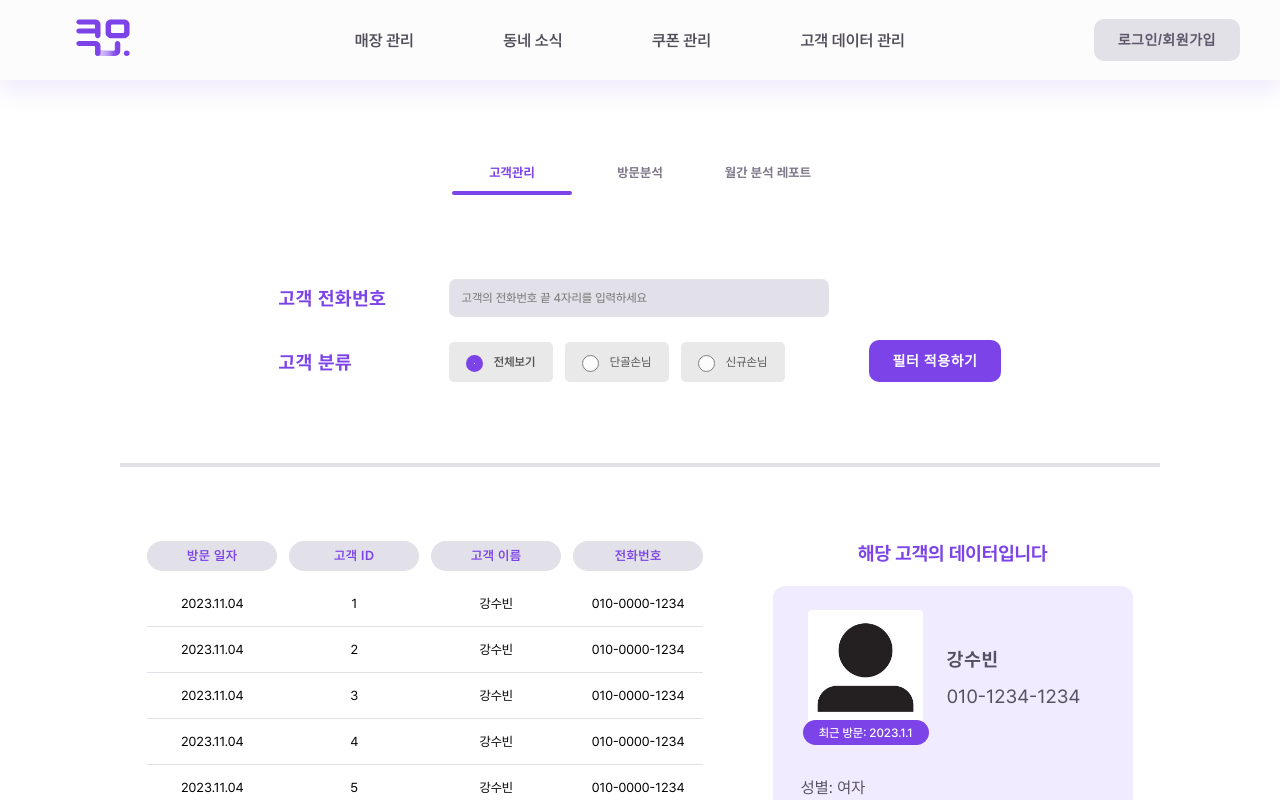
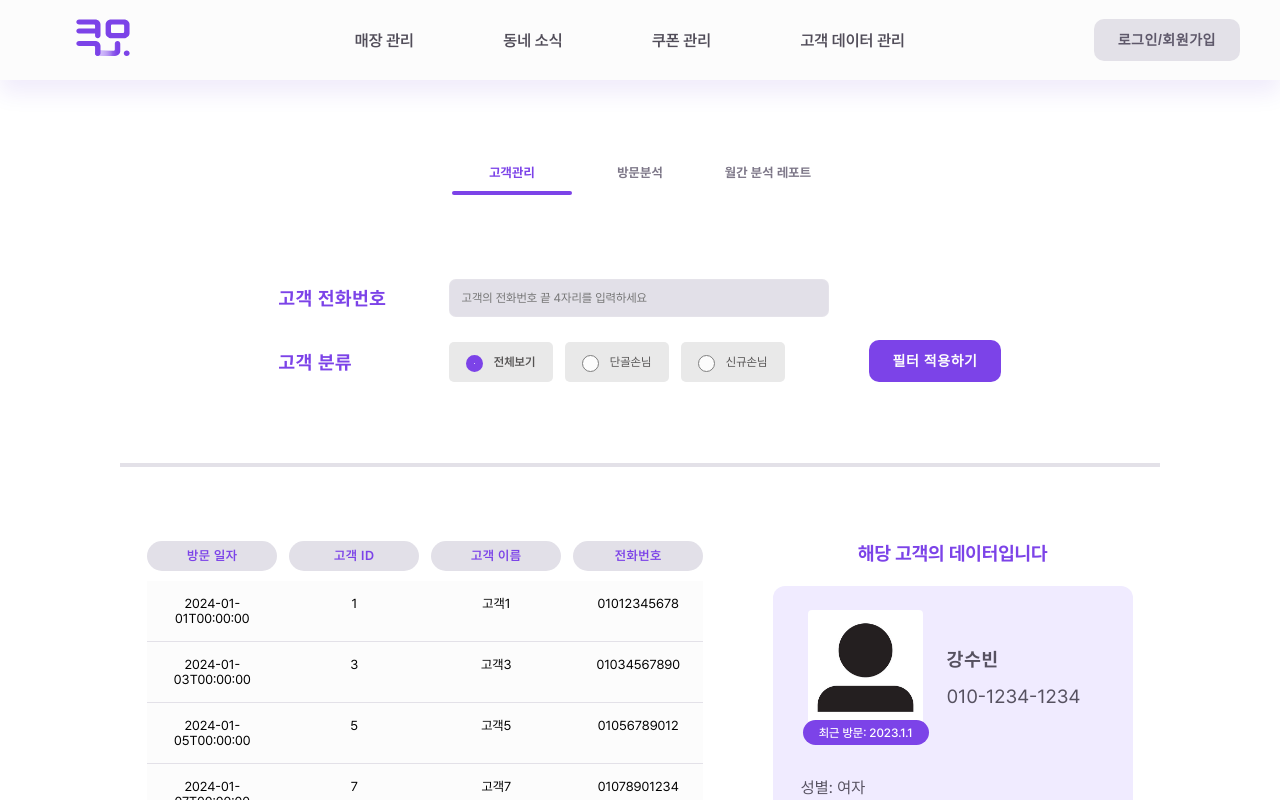
Before and after one commit to UMC-5th-Coumo/Coumo_Web, a React (Create React App) app: page /customer/manage in a window 1280 px wide. Shown: the top 800 px of the page. Built offline with nearby package versions, Linux system fonts and the light colour scheme.

Commit message:
[Redux/#76]: 고객 데이터 redux 연동

```diff
--- a/src/components/admin/customer/customerManage/CustomerList.jsx
+++ b/src/components/admin/customer/customerManage/CustomerList.jsx
@@ -2,7 +2,7 @@ import React from 'react';
 import styled from 'styled-components';
 import { COLORS } from '../../../../styles/theme';
 
-function CustomerList() {
+function CustomerList({ customerData, selected, setSelected }) {
   return (
     <Container>
       <Columns>
@@ -12,13 +12,17 @@ function CustomerList() {
         <Column>전화번호</Column>
       </Columns>
       <Customers>
-        {customerDummyData.map((data) => {
+        {customerData.map((data) => {
           return (
-            <Customer key={data.id}>
-              <span>{data.visitDate}</span>
+            <Customer
+              key={data.id}
+              selected={selected === data.id}
+              onClick={() => setSelected(data.id)}
+            >
+              <span>{data.updatedAt}</span>
               <span>{data.id}</span>
               <span>{data.name}</span>
-              <span>{data.number}</span>
+              <span>{data.phone}</span>
             </Customer>
           );
         })}
@@ -74,6 +78,8 @@ const Customer = styled.div`
   gap: 12px;
   border-bottom: 1px solid #e3e1e8;
   cursor: pointer;
+  background-color: ${(props) =>
+    props.selected ? COLORS.card_lightpurple : COLORS.white};
 
   &:hover {
     background-color: ${COLORS.card_lightpurple};
@@ -86,123 +92,3 @@ const Customer = styled.div`
     font-size: 13px;
   }
 `;
-
-const customerDummyData = [
-  {
-    id: '1',
-    name: '강수빈',
-    birthday: '2000.1.1',
-    number: '010-0000-1234',
-    gender: '여성',
-    totalStamp: '4',
-    visitDate: '2023.11.04',
-  },
-  {
-    id: '2',
-    name: '강수빈',
-    birthday: '2000.1.1',
-    number: '010-0000-1234',
-    gender: '여성',
-    totalStamp: '4',
-    visitDate: '2023.11.04',
-  },
-  {
-    id: '3',
-    name: '강수빈',
-    birthday: '2000.1.1',
-    number: '010-0000-1234',
-    gender: '여성',
-    totalStamp: '4',
-    visitDate: '2023.11.04',
-  },
-  {
-    id: '4',
-    name: '강수빈',
-    birthday: '2000.1.1',
-    number: '010-0000-1234',
-    gender: '여성',
-    totalStamp: '4',
-    visitDate: '2023.11.04',
-  },
-  {
-    id: '5',
-    name: '강수빈',
-    birthday: '2000.1.1',
-    number: '010-0000-1234',
-    gender: '여성',
-    totalStamp: '4',
-    visitDate: '2023.11.04',
-  },
-  {
-    id: '6',
-    name: '강수빈',
-    birthday: '2000.1.1',
-    number: '010-0000-1234',
-    gender: '여성',
-    totalStamp: '4',
-    visitDate: '2023.11.04',
-  },
-  {
-    id: '7',
-    name: '강수빈',
-    birthday: '2000.1.1',
-    number: '010-0000-1234',
-    gender: '여성',
-    totalStamp: '4',
-    visitDate: '2023.11.04',
-  },
-  {
-    id: '8',
-    name: '강수빈',
-    birthday: '2000.1.1',
-    number: '010-0000-1234',
-    gender: '여성',
-    totalStamp: '4',
-    visitDate: '2023.11.04',
-  },
-  {
-    id: '9',
-    name: '강수빈',
-    birthday: '2000.1.1',
-    number: '010-0000-1234',
-    gender: '여성',
-    totalStamp: '4',
-    visitDate: '2023.11.04',
-  },
-  {
-    id: '10',
-    name: '강수빈',
-    birthday: '2000.1.1',
-    number: '010-0000-1234',
-    gender: '여성',
-    totalStamp: '4',
-    visitDate: '2023.11.04',
-  },
-  {
-    id: '11',
-    name: '강수빈',
-    birthday: '2000.1.1',
-    number: '010-0000-1234',
-    gender: '여성',
-    totalStamp: '4',
-    visitDate: '2023.11.04',
-  },
-  {
-    id: '12',
-    name: '강수빈',
-    birthday: '2000.1.1',
-    number: '010-0000-1234',
-    gender: '여성',
-    totalStamp: '4',
-    visitDate: '2023.11.04',
-  },
-  {
-    id: '13',
-    name: '강수빈',
-    birthday: '2000.1.1',
-    number: '010-0000-1234',
-    gender: '여성',
-    totalStamp: '4',
-    visitDate: '2023.11.04',
-  },
-];
--- a/src/pages/customer/CustomerManage.jsx
+++ b/src/pages/customer/CustomerManage.jsx
@@ -1,4 +1,4 @@
-import React, { useState } from 'react';
+import React, { useEffect, useState } from 'react';
 import styled from 'styled-components';
 import Button from '../../components/common/Button';
 import { COLORS } from '../../styles/theme';
@@ -7,13 +7,23 @@ import Title from '../../components/common/Title';
 import CustomerGroupButton from '../../components/admin/customer/customerManage/CustomerGroupButton';
 import CustomerList from '../../components/admin/customer/customerManage/CustomerList';
 import CustomerDetail from '../../components/admin/customer/customerManage/CustomerDetail';
+import { useDispatch, useSelector } from 'react-redux';
+import getCustomers from '../../redux/thunks/getCustomers';
 
 const CustomerManage = () => {
   const [number, setNumber] = useState('');
   const [filter, setFilter] = useState('all');
+  const [selected, setSelected] = useState('');
+  const { customers } = useSelector((state) => state.customer);
+  const dispatch = useDispatch();
+
+  // 마운트 될 때 고객 데이터 받아오기
+  useEffect(() => {
+    dispatch(getCustomers('1'));
+  }, [dispatch]);
 
   const searchCustomer = () => {
-    // api 요청
+    // 고객 검색
   };
   return (
     <>
@@ -51,7 +61,11 @@ const CustomerManage = () => {
           <LineLong />
         </LineWrapper>
         <ContentWrapper>
-          <CustomerList />
+          <CustomerList
+            customerData={customers}
+            selected={selected}
+            setSelected={setSelected}
+          />
           <DetailBox>
             <Title title='해당 고객의 데이터입니다' />
             <CustomerDetail />
--- a/src/redux/reducer.js
+++ b/src/redux/reducer.js
@@ -1,8 +1,10 @@
 import { combineReducers } from '@reduxjs/toolkit';
 import userReducer from './slices/userSlice';
+import customerReducer from './slices/customerSlice';
 
 const rootReducer = combineReducers({
   user: userReducer,
+  customer: customerReducer,
 });
 
 export default rootReducer;
--- /dev/null
+++ b/src/redux/slices/customerSlice.js
@@ -0,0 +1,50 @@
+import { createSlice } from '@reduxjs/toolkit';
+import getCustomers from '../thunks/getCustomers';
+
+const initialState = {
+  count: {
+    total: 0,
+    regular: 0,
+    new: 0,
+  },
+  customers: [],
+  regularCustomers: [],
+  newCustomers: [],
+  status: {
+    loading: false,
+    error: null,
+  },
+};
+
+const customerSlice = createSlice({
+  name: 'customer',
+  initialState: initialState,
+  reducers: {},
+  extraReducers: (builder) => {
+    builder
+      .addCase(getCustomers.pending, (state, action) => {
+        state.status.loading = true;
+      })
+      .addCase(getCustomers.fulfilled, (state, action) => {
+        // 전체 고객
+        state.customers = action.payload.customers.customers;
+        state.count.total = action.payload.customers.cnt;
+
+        // 단골
+        state.regularCustomers = action.payload.regularCustomers.customers;
+        state.count.regular = action.payload.regularCustomers.cnt;
+
+        // 신규
+        state.newCustomers = action.payload.newCustomers.customers;
+        state.count.new = action.payload.newCustomers.cnt;
+
+        state.status.loading = false;
+      })
+      .addCase(getCustomers.rejected, (state, action) => {
+        state.status.loading = false;
+        state.status.error = action.error;
+      });
+  },
+});
+
+export default customerSlice.reducer;
--- a/src/redux/store.js
+++ b/src/redux/store.js
@@ -7,6 +7,7 @@ import { persistReducer, persistStore } from 'redux-persist';
 const persistConfig = {
   key: 'root',
   storage: storage,
+  whitelist: ['user'],
 };
 
 const persistedReducer = persistReducer(persistConfig, rootReducer);
--- /dev/null
+++ b/src/redux/thunks/getCustomers.js
@@ -0,0 +1,173 @@
+import { createAsyncThunk } from '@reduxjs/toolkit';
+import axios from 'axios';
+
+const testAPI = (ms) => new Promise((resolve) => setTimeout(resolve, ms));
+
+const getCustomers = createAsyncThunk(
+  'customer/getCustomers',
+  async (storeId) => {
+    try {
+      // 서버 연동 코드
+      //   const res = await axios.get(`/api/statistics/${storeId}/customer`);
+      //   const data = res.data;
+      //   return data
+
+      // 테스트 코드
+      await testAPI(1000);
+
+      // 서버 요청 후 예상 데이터
+      const customers = {
+        isSuccess: true,
+        code: 'COMMON200',
+        message: '성공입니다.',
+        result: {
+          cnt: 5,
+          customers: [
+            {
+              id: 1,
+              name: '고객1',
+              gender: 'MALE',
+              birthday: '19900101',
+              ageGroup: '30대',
+              phone: '01012345678',
+              totalStamp: 10,
+              createdAt: '2023-01-01T00:00:00',
+              updatedAt: '2024-01-01T00:00:00',
+            },
+            {
+              id: 3,
+              name: '고객3',
+              gender: 'MALE',
+              birthday: '20020303',
+              ageGroup: '20대',
+              phone: '01034567890',
+              totalStamp: 18,
+              createdAt: '2022-01-03T00:00:00',
+              updatedAt: '2024-01-03T00:00:00',
+            },
+            {
+              id: 5,
+              name: '고객5',
+              gender: 'MALE',
+              birthday: '20060505',
+              ageGroup: '10대',
+              phone: '01056789012',
+              totalStamp: 12,
+              createdAt: '2024-01-05T00:00:00',
+              updatedAt: '2024-01-05T00:00:00',
+            },
+            {
+              id: 7,
+              name: '고객7',
+              gender: 'MALE',
+              birthday: '19690707',
+              ageGroup: '50대',
+              phone: '01078901234',
+              totalStamp: 5,
+              createdAt: '2024-01-07T00:00:00',
+              updatedAt: '2024-01-07T00:00:00',
+            },
+            {
+              id: 8,
+              name: '고객8',
+              gender: 'FEMALE',
+              birthday: '20050808',
+              ageGroup: '20대',
+              phone: '01089012345',
+              totalStamp: 1,
+              createdAt: '2024-01-08T00:00:00',
+              updatedAt: '2024-01-08T00:00:00',
+            },
+          ],
+        },
+      };
+
+      const regularCustomers = {
+        isSuccess: true,
+        code: 'COMMON200',
+        message: '성공입니다.',
+        result: {
+          cnt: 5,
+          customers: [
+            {
+              id: 1,
+              name: '고객1',
+              gender: 'MALE',
+              birthday: '19900101',
+              ageGroup: '30대',
+              phone: '01012345678',
+              totalStamp: 10,
+              createdAt: '2023-01-01T00:00:00',
+              updatedAt: '2024-01-01T00:00:00',
+            },
+            {
+              id: 3,
+              name: '고객3',
+              gender: 'MALE',
+              birthday: '20020303',
+              ageGroup: '20대',
+              phone: '01034567890',
+              totalStamp: 18,
+              createdAt: '2022-01-03T00:00:00',
+              updatedAt: '2024-01-03T00:00:00',
+            },
+            {
+              id: 5,
+              name: '고객5',
+              gender: 'MALE',
+              birthday: '20060505',
+              ageGroup: '10대',
+              phone: '01056789012',
+              totalStamp: 12,
+              createdAt: '2024-01-05T00:00:00',
+              updatedAt: '2024-01-05T00:00:00',
+            },
+          ],
+        },
+      };
+
+      const newCustomers = {
+        isSuccess: true,
+        code: 'COMMON200',
+        message: '성공입니다.',
+        result: {
+          cnt: 5,
+          customers: [
+            {
+              id: 7,
+              name: '고객7',
+              gender: 'MALE',
+              birthday: '19690707',
+              ageGroup: '50대',
+              phone: '01078901234',
+              totalStamp: 5,
+              createdAt: '2024-01-07T00:00:00',
+              updatedAt: '2024-01-07T00:00:00',
+            },
+            {
+              id: 8,
+              name: '고객8',
+              gender: 'FEMALE',
+              birthday: '20050808',
+              ageGroup: '20대',
+              phone: '01089012345',
+              totalStamp: 1,
+              createdAt: '2024-01-08T00:00:00',
+              updatedAt: '2024-01-08T00:00:00',
+            },
+          ],
+        },
+      };
+
+      return {
+        customers: customers.result,
+        regularCustomers: regularCustomers.result,
+        newCustomers: newCustomers.result,
+      };
+    } catch (err) {
+      throw err;
+    }
+  }
+);
+
+export default getCustomers;
```
